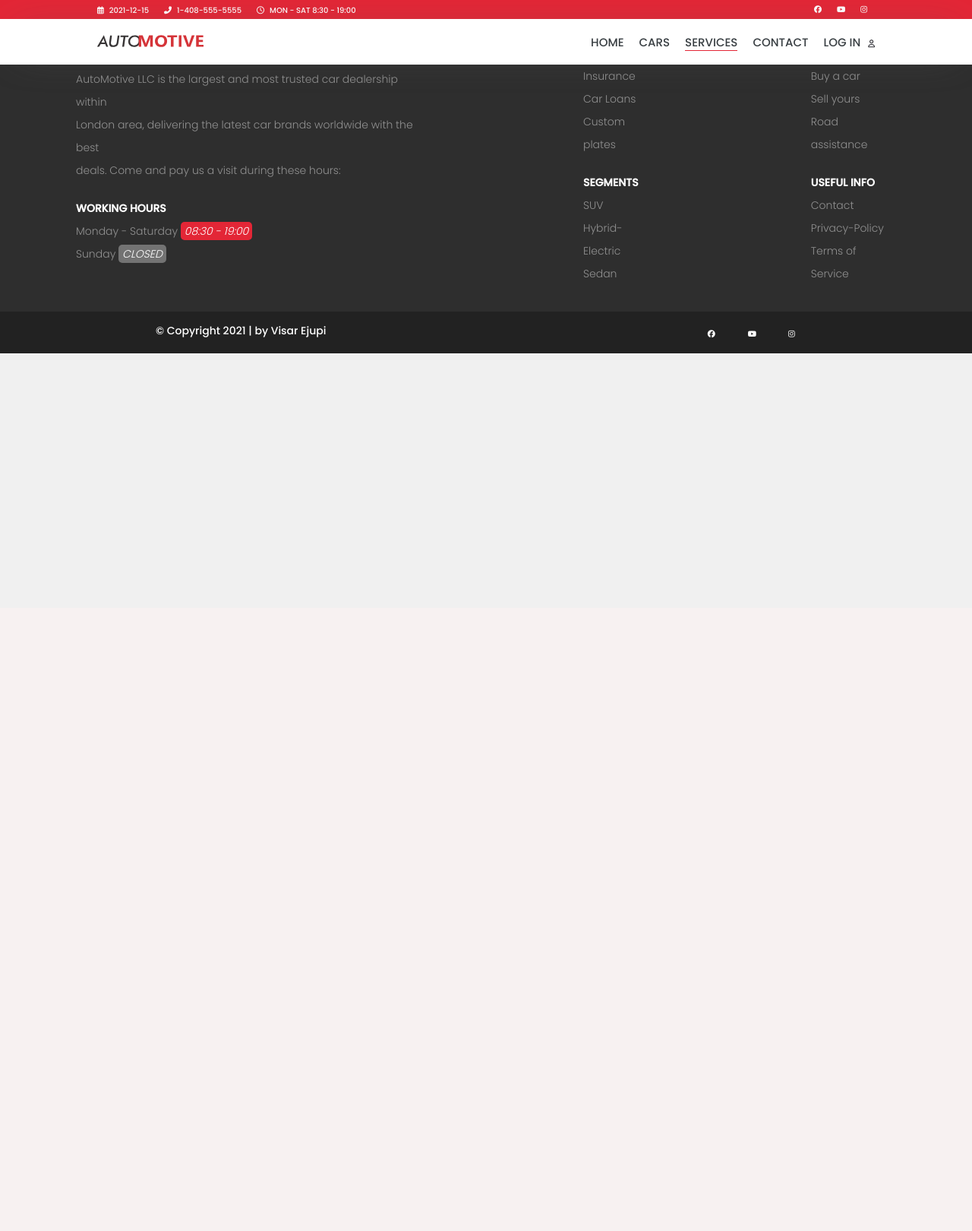
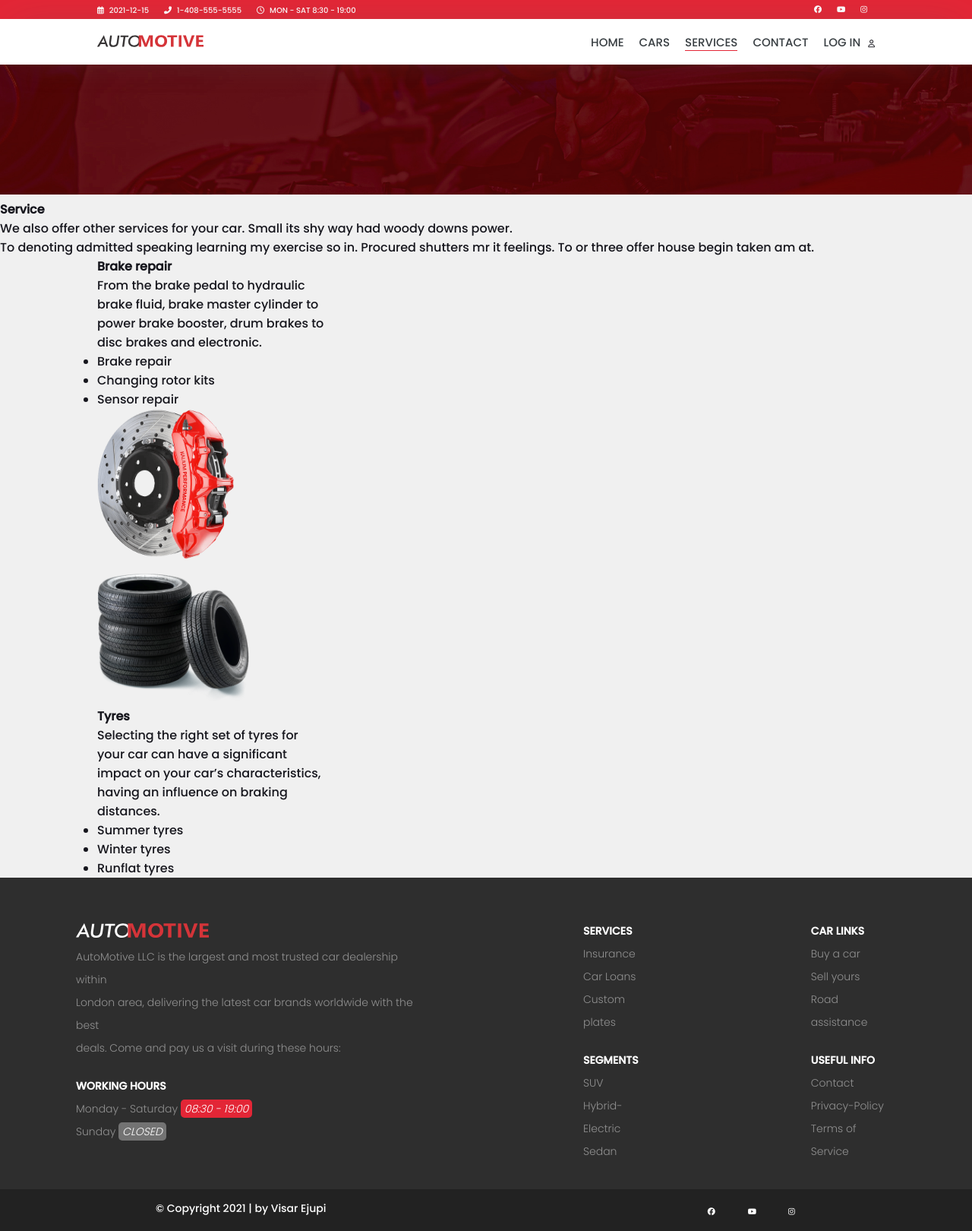
Before and after one commit to visarejupi/AUTOMOTIVEproject, a PHP site: page /services.php in a window 1280 px wide. Shown: the whole page at 76% size. Before the commit the page ends 465 px from the top, so only its background shows below. Run offline with PHP 8.4, Linux system fonts and the light colour scheme; some libraries are stand-ins or nearby versions.

Commit message:
Added some services and description

```diff
--- a/services.php
+++ b/services.php
@@ -71,12 +71,57 @@
 </div>
 </div>
 </header>
+        <div id="servicesbanner">
+        <img src="images/services/banner/servicebanner.jpg" alt="banner"  width="100% " >
+        <h1>
+            Service
+        </h1>
+        <p>
+            We also offer other services for your car. Small its shy way had woody downs power. <br>
 
+            To denoting admitted speaking learning my exercise so in. Procured shutters mr it feelings. To or three offer house begin taken am at.
+        </p>
+      </div>
+      <div class="container">
+          <div class="services_content">
+              <div class="service">
+              <div class="service_text">
+                  <h1>Brake repair</h1>
+                  <p>
+                    From the brake pedal to hydraulic <BR> brake fluid, brake master cylinder to <BR> power brake booster, drum brakes to <BR> disc brakes and electronic.
+                  </p>
+                  <ul>
+                  <li>Brake repair</li>
+                  <li>Changing rotor kits</li>
+                  <li>Sensor repair</li>
+                  </ul>
+                  </div>
+                  <div class="serviceimg">
+                 <img src="images/services/parts/brakes.png" alt="" width="180px">
+              </div>
+              </div>
 
-<!-- CODE HERE-->
-
-<?php
+              <div class="service">
+            <div class="serviceimg">
+                <img src="images/services/parts/tires.png" alt="" width="200px">
+             </div>
+             <div class="service_text">
+                <h1>Tyres</h1>
+                <p>
+                    Selecting the right set of tyres for <br> your car can have a significant <br> impact on your car’s characteristics, <br> having an influence on braking <br> distances.                </p>
+                <ul>
+                <li>Summer tyres</li>
+                <li>Winter tyres</li>
+                <li>Runflat tyres</li>
+                </ul>
+                </div>
+             </div>
+          </div>
+        </div>
+    </div>
+  <?php
   include 'includes/footer.php';
   ?>
      </body>
    </html>
+    </header>
```
